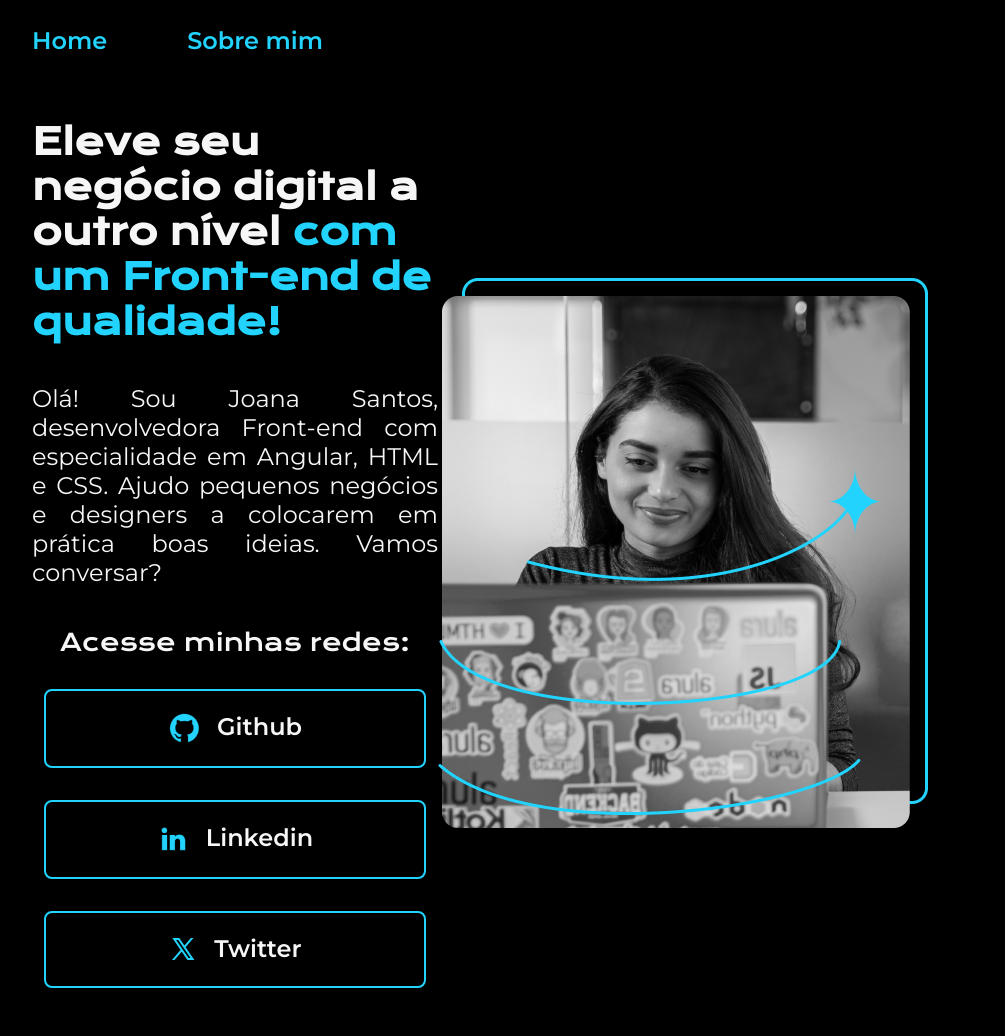
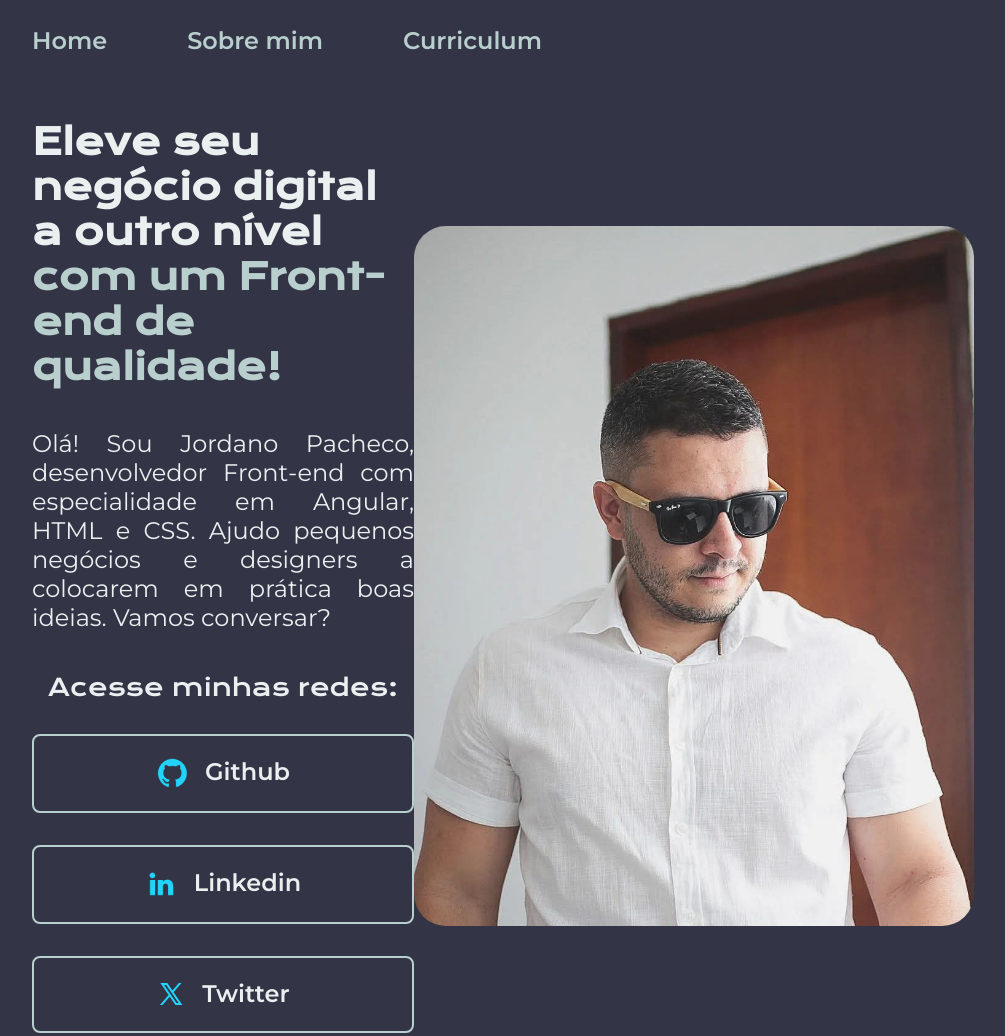
Before and after one commit to jopach1991/sobre-mim, a plain HTML site: page index.html in a window 1280 px wide. Shown: the top 1036 px of the page, without its empty margins (160-1165 px from the left). Drawn offline with nearby package versions, Linux system fonts and the light colour scheme.

Commit message:
alteração de cores

```diff
--- a/index.html
+++ b/index.html
@@ -4,19 +4,20 @@
     <meta charset="UTF-8">
     <meta name="viewport" content="width=device-width, initial-scale=1.0">
     <title>Portfolio</title>
-    <link rel="stylesheet" href="style.css">
+    <link rel="stylesheet" href="./styles/style.css">
 </head>
 <body>
     <header class="cabecalho">
         <nav class="cabecalho__menu">
-            <a href="" class="cabecalho__menu__link">Home</a>
-            <a href="" class="cabecalho__menu__link">Sobre mim</a>
+            <a href="index.html" class="cabecalho__menu__link">Home</a>
+            <a href="about.html" class="cabecalho__menu__link">Sobre mim</a>
+            <a href="curriculum.html" class="cabecalho__menu__link">Curriculum</a>
         </nav>
     </header>
     <main class="apresentacao">
         <section class="apresentacao__conteudo">
             <h1 class="apresentacao__conteudo__titulo">Eleve seu negócio digital a outro nível <strong class="titulo-destaque">com um Front-end de qualidade!</strong></h1>
-            <p class="apresentacao__conteudo__texto">Olá! Sou Joana Santos, desenvolvedora Front-end com especialidade em Angular, HTML e CSS. Ajudo pequenos negócios e designers a colocarem em prática boas ideias. Vamos conversar?</p>
+            <p class="apresentacao__conteudo__texto">Olá! Sou Jordano Pacheco, desenvolvedor Front-end com especialidade em Angular, HTML e CSS. Ajudo pequenos negócios e designers a colocarem em prática boas ideias. Vamos conversar?</p>
             <!-- <a> é uma tag ancora, que cria links entre páginas -->
             <div class="apresentacao__links">
                 <h2 class="apresentacao__links__subtitulo">Acesse minhas redes:</h2>
@@ -34,7 +35,7 @@
                 </a>
             </div>
         </section>
-        <img src="./assets/img/Imagem.png" alt="Joana Santos">
+        <img src="./assets/img/Jordano.jpg" alt="Jordano Pacheco" class="fotografia">
     </main>
     <footer class="rodape">
         <p>Objeto de estudo de Jordano Victor Pacheco, para curso da Alura.</p>
--- a/style.css
+++ b/styles/style.css
@@ -1,4 +1,15 @@
 @import url('https://fonts.googleapis.com/css2?family=Krona+One&family=Montserrat:ital,wght@0,100..900;1,100..900&display=swap');
+
+:root{
+    /* cores */
+    --cor-primaria: #333446;
+    --cor-secundaria: #EAEFEF;
+    --cor-terciaria: #B8CFCE;
+    --cor-hover: #7F8CAA;
+    /* Fonts */
+    --fonte-principal:"Krona One", sans-serif;
+    --fonte-secundaria:"Montserrat", sans-serif;
+}
 
 * {
     margin: 0;
@@ -9,12 +20,12 @@
 body {
     /* height: 100vh; */
     box-sizing: border-box;
-    background-color: #000;
-    color: #f6f6f6;
+    background-color: var(--cor-primaria);
+    color: var(--cor-secundaria);
 }
 
 .titulo-destaque {
-    color: #22d4fd;
+    color: var(--cor-terciaria);
 }
 .cabecalho{
     padding: 2% 0 0 15%;
@@ -25,10 +36,10 @@ body {
 }
 
 .cabecalho__menu__link {
-    font-family: "Montserrat", sans-serif;
+    font-family: var(--fonte-secundaria);
     font-weight: 600;
     font-size: 24px;
-    color: #22d4fd;
+    color: var(--cor-terciaria);
     text-decoration: none;
 }
 
@@ -47,14 +58,21 @@ body {
 }
 .apresentacao__conteudo__titulo{
     font-size: 36px;
-    font-family: "Krona One", sans-serif;
+    font-family: var(--fonte-principal);
 }
 .apresentacao__conteudo__texto{
     font-size: 24px;
-    font-family: "Montserrat", sans-serif;
+    font-family: var(--fonte-secundaria);
     font-weight: 400;
     text-align: justify;
 
+}
+.fotografia {
+    max-width: 800px;
+    max-height: 700px;
+    width: auto;
+    height: auto;
+    border-radius: 32px;
 }
 
 .apresentacao__links{
@@ -66,14 +84,14 @@ body {
 }
 
 .apresentacao__links__subtitulo{
-    font-family: "Krona One", sans-serif;
+    font-family: var(--fonte-principal);
     font-weight: 400;
     font-size: 24px;
 }
 
 .apresentacao__links__link{
     /* background-color: #22d4fd; */
-    border: 2px solid #22d4fd;
+    border: 2px solid var(--cor-terciaria);
     display: flex;
     gap: 16px;
     justify-content: center;
@@ -84,21 +102,21 @@ body {
     /* O primeiro valor [21.5px] é vertical, o segundo [0] é horizontal */
     padding: 21.5px 0;
     text-decoration: none;
-    color: #f6f6f6;
-    font-family: "Montserrat", sans-serif;
+    color: var(--cor-secundaria);
+    font-family: var(--fonte-secundaria);
     font-weight: 600;
 
 }
 .apresentacao__links__link:hover{
-    background-color: #272727;
+    background-color: var(--cor-hover);
 }
 
 .rodape {
-    color: #000;
-    background-color: #22d4fd;
+    color: var(--cor-primaria);
+    background-color: var(--cor-terciaria);
     padding: 23px;
     text-align: center;
-    font-family: "Montserrat", sans-serif;
+    font-family: var(--fonte-secundaria);
     font-size: 24px;
     font-weight: 400;
 }
```
Also changed, not shown: about.html (added, +30 -0 lines), curriculum.html (added, +45 -0 lines), assets/img/Jordano.jpg (added).
